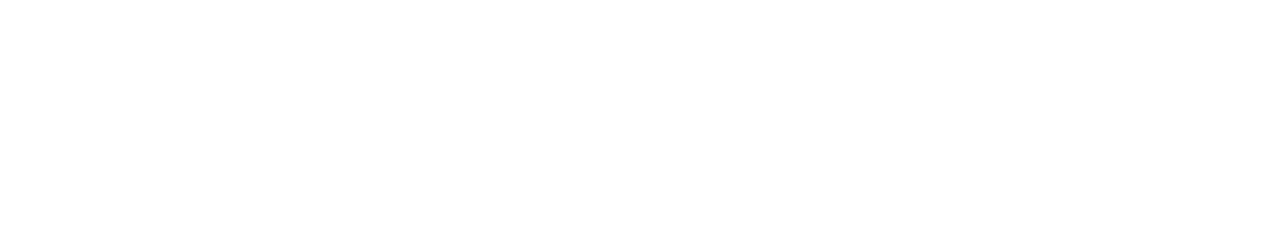
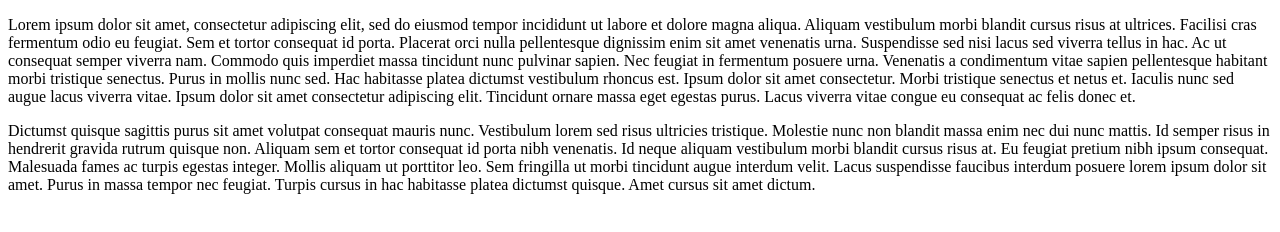
Before and after one commit to dreadhanch/dreadhanch, a plain HTML site: page index.html in a window 1280 px wide. Drawn offline with Linux system fonts and the light colour scheme.

Commit message:
Add files via upload

```diff
--- a/index.html
+++ b/index.html
@@ -7,6 +7,9 @@
     <title>Project</title>
 </head>
 <body>
+    <p>Lorem ipsum dolor sit amet, consectetur adipiscing elit, sed do eiusmod tempor incididunt ut labore et dolore magna aliqua. Aliquam vestibulum morbi blandit cursus risus at ultrices. Facilisi cras fermentum odio eu feugiat. Sem et tortor consequat id porta. Placerat orci nulla pellentesque dignissim enim sit amet venenatis urna. Suspendisse sed nisi lacus sed viverra tellus in hac. Ac ut consequat semper viverra nam. Commodo quis imperdiet massa tincidunt nunc pulvinar sapien. Nec feugiat in fermentum posuere urna. Venenatis a condimentum vitae sapien pellentesque habitant morbi tristique senectus. Purus in mollis nunc sed. Hac habitasse platea dictumst vestibulum rhoncus est. Ipsum dolor sit amet consectetur. Morbi tristique senectus et netus et. Iaculis nunc sed augue lacus viverra vitae. Ipsum dolor sit amet consectetur adipiscing elit. Tincidunt ornare massa eget egestas purus. Lacus viverra vitae congue eu consequat ac felis donec et.</p>
+
+    <p>Dictumst quisque sagittis purus sit amet volutpat consequat mauris nunc. Vestibulum lorem sed risus ultricies tristique. Molestie nunc non blandit massa enim nec dui nunc mattis. Id semper risus in hendrerit gravida rutrum quisque non. Aliquam sem et tortor consequat id porta nibh venenatis. Id neque aliquam vestibulum morbi blandit cursus risus at. Eu feugiat pretium nibh ipsum consequat. Malesuada fames ac turpis egestas integer. Mollis aliquam ut porttitor leo. Sem fringilla ut morbi tincidunt augue interdum velit. Lacus suspendisse faucibus interdum posuere lorem ipsum dolor sit amet. Purus in massa tempor nec feugiat. Turpis cursus in hac habitasse platea dictumst quisque. Amet cursus sit amet dictum.</p>
 
 </body>
 </html>
```
